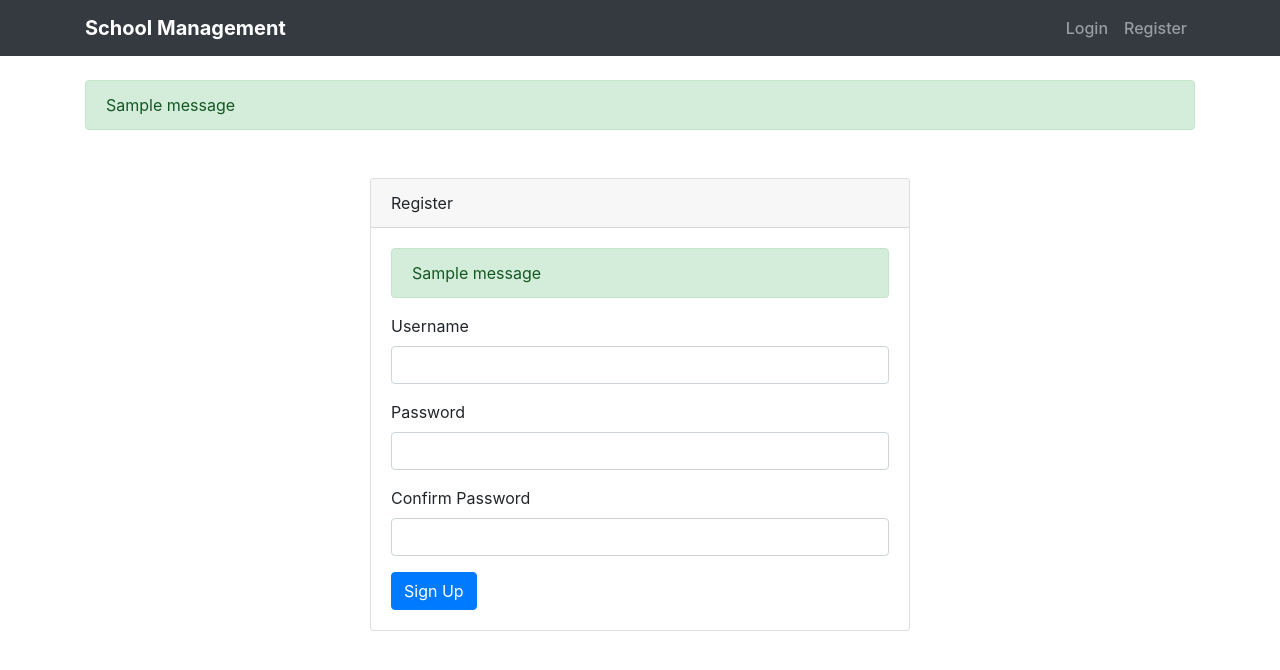
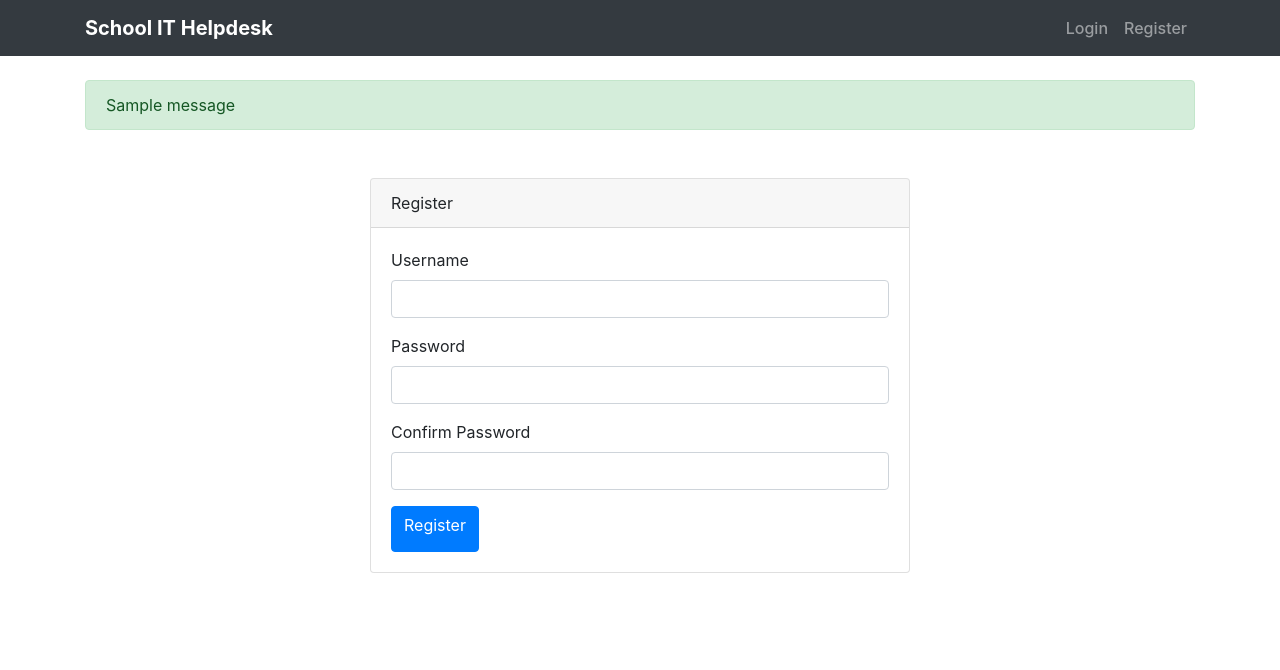
Before and after one commit to EllaP1274/Software-Engineering-DevOps_Project, a Flask app: page /register in a window 1280 px wide. Shown: the top 670 px of the page. Run offline with Flask 3, Linux system fonts and the light colour scheme; one stand-in notice (Sample message) is shown; some libraries are stand-ins or nearby versions.

Commit message:
Added in password security password must be at least 6 characters and include 2 numbers also changed the name of the app

```diff
--- a/app/forms.py
+++ b/app/forms.py
@@ -1,21 +1,22 @@
 from flask_wtf import FlaskForm
-from wtforms import StringField, PasswordField, SubmitField, BooleanField
-from wtforms.validators import DataRequired, Length, Email, EqualTo, ValidationError
-from app.models import User
+from wtforms import StringField, PasswordField, SubmitField
+from wtforms.validators import DataRequired, Length, EqualTo, Regexp
+from wtforms import ValidationError
 
 class RegistrationForm(FlaskForm):
-    username = StringField('Username', validators=[DataRequired(), Length(min=2, max=20)])
-    password = PasswordField('Password', validators=[DataRequired()])
-    confirm_password = PasswordField('Confirm Password', validators=[DataRequired(), EqualTo('password')])
-    submit = SubmitField('Sign Up')
-
-    def validate_username(self, username):
-        user = User.query.filter_by(username=username.data).first()
-        if user:
-            raise ValidationError('That username is taken. Please choose a different one.')
+    username = StringField('Username', validators=[DataRequired(), Length(min=4, max=150)])
+    password = PasswordField('Password', validators=[
+        DataRequired(),
+        Length(min=6, message='Password must be at least 6 characters long'),
+        Regexp(r'(?=.*\d.*\d)', message='Password must include at least 2 numbers')
+    ])
+    confirm_password = PasswordField('Confirm Password', validators=[
+        DataRequired(),
+        EqualTo('password', message='Passwords must match')
+    ])
+    submit = SubmitField('Register')
 
 class LoginForm(FlaskForm):
     username = StringField('Username', validators=[DataRequired()])
     password = PasswordField('Password', validators=[DataRequired()])
-    remember = BooleanField('Remember Me')
     submit = SubmitField('Login')
--- a/app/routes.py
+++ b/app/routes.py
@@ -46,11 +46,11 @@ def login():
     if form.validate_on_submit():
         username = form.username.data
         password = form.password.data
-        user = User.query.filter_by(username=username).first()
-        if user and user.password == password:
+        user = User.query.filter_by(username=username, password=password).first()
+        if user:
             login_user(user)
             return redirect(url_for('main.dashboard'))
-        flash('Login failed. Please check your username and/or password or register for an account.', 'danger')
+        flash('Login failed. Check your username and/or password.', 'danger')
 
     return render_template('login.html', form=form)
 
--- a/app/templates/base.html
+++ b/app/templates/base.html
@@ -3,7 +3,7 @@
 <head>
     <meta charset="UTF-8">
     <meta name="viewport" content="width=device-width, initial-scale=1.0">
-    <title>School Management System</title>
+    <title>School IT Helpdesk System</title>
     <link rel="stylesheet" href="https://stackpath.bootstrapcdn.com/bootstrap/4.5.2/css/bootstrap.min.css">
     <style>
         body {
@@ -20,7 +20,7 @@
 <body>
     <nav class="navbar navbar-expand-lg navbar-dark bg-dark fixed-top">
         <div class="container">
-            <a class="navbar-brand" href="{{ url_for('main.dashboard') }}">School Management</a>
+            <a class="navbar-brand" href="{{ url_for('main.dashboard') }}">School IT Helpdesk</a>
             <button class="navbar-toggler" type="button" data-toggle="collapse" data-target="#navbarResponsive" aria-controls="navbarResponsive" aria-expanded="false" aria-label="Toggle navigation">
                 <span class="navbar-toggler-icon"></span>
             </button>
--- a/app/templates/dashboard.html
+++ b/app/templates/dashboard.html
@@ -3,7 +3,7 @@
 <head>
     <meta charset="UTF-8">
     <meta name="viewport" content="width=device-width, initial-scale=1.0">
-    <title>Dashboard - IT Helpdesk</title>
+    <title>Dashboard - School IT Helpdesk</title>
     <link rel="stylesheet" href="https://stackpath.bootstrapcdn.com/bootstrap/4.5.2/css/bootstrap.min.css">
     <script src="https://code.jquery.com/jquery-3.5.1.slim.min.js"></script>
     <script src="https://cdn.jsdelivr.net/npm/@popperjs/core@2.5.2/dist/umd/popper.min.js"></script>
@@ -12,7 +12,7 @@
 <body>
     <div class="container mt-4">
         <nav class="navbar navbar-expand-lg navbar-light bg-light mb-4">
-            <a class="navbar-brand" href="{{ url_for('main.dashboard') }}">IT Helpdesk</a>
+            <a class="navbar-brand" href="{{ url_for('main.dashboard') }}">School IT Helpdesk</a>
             <ul class="navbar-nav ml-auto">
                 {% if current_user.is_authenticated %}
                 <li class="nav-item">
--- a/app/templates/register.html
+++ b/app/templates/register.html
@@ -6,39 +6,30 @@
         <div class="card">
             <div class="card-header">Register</div>
             <div class="card-body">
-                {% with messages = get_flashed_messages(with_categories=True) %}
-                {% if messages %}
-                <div class="alert alert-{{ messages[0][0] }}">
-                    {% for category, message in messages %}
-                    {{ message }}
-                    {% endfor %}
-                </div>
-                {% endif %}
-                {% endwith %}
                 <form method="post">
                     {{ form.hidden_tag() }}
                     <div class="form-group">
-                        {{ form.username.label(class="form-label") }}
+                        {{ form.username.label }}
                         {{ form.username(class="form-control") }}
                         {% for error in form.username.errors %}
                         <div class="text-danger">{{ error }}</div>
                         {% endfor %}
                     </div>
                     <div class="form-group">
-                        {{ form.password.label(class="form-label") }}
+                        {{ form.password.label }}
                         {{ form.password(class="form-control") }}
                         {% for error in form.password.errors %}
                         <div class="text-danger">{{ error }}</div>
                         {% endfor %}
                     </div>
                     <div class="form-group">
-                        {{ form.confirm_password.label(class="form-label") }}
+                        {{ form.confirm_password.label }}
                         {{ form.confirm_password(class="form-control") }}
                         {% for error in form.confirm_password.errors %}
                         <div class="text-danger">{{ error }}</div>
                         {% endfor %}
                     </div>
-                    {{ form.submit(class="btn btn-primary") }}
+                    <button type="submit" class="btn btn-primary">{{ form.submit.label }}</button>
                 </form>
             </div>
         </div>
```
Also changed, not shown: instance/site.db.
